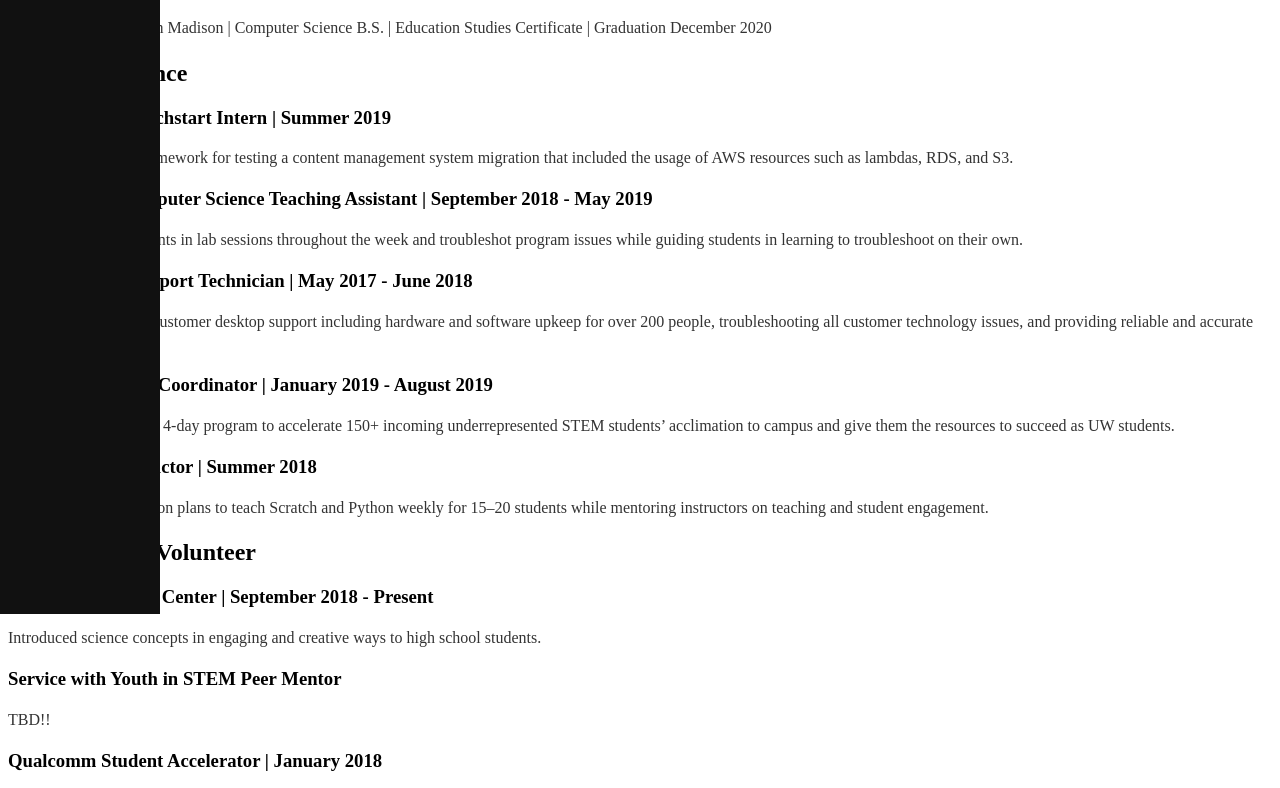
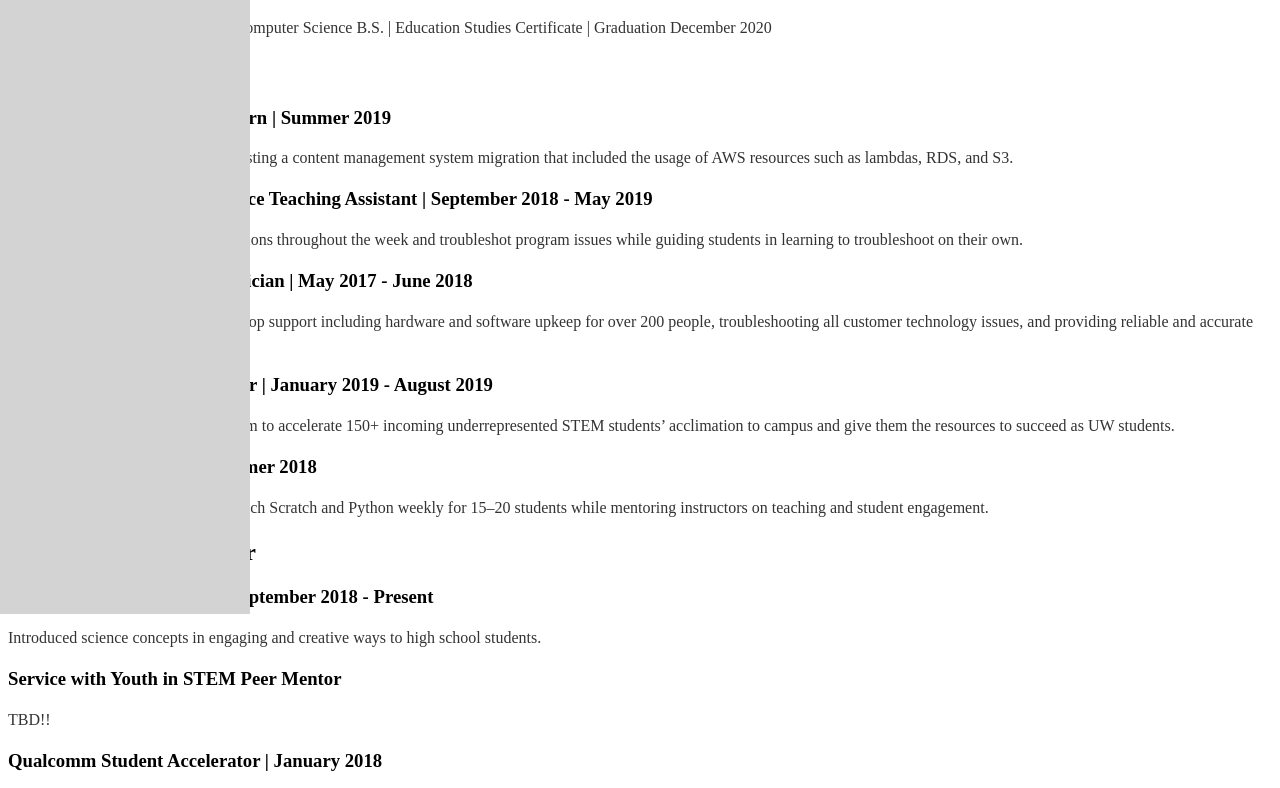
Before and after one commit to laurynbranham47/laurynbranham47.github.io, a plain HTML site: page resume.html in a window 1280 px wide. Shown: the part 206-994 px from the top of the page. Drawn offline with Linux system fonts and the light colour scheme.

Commit message:
Updating resume.html sidebar color and width

```diff
--- a/css/resume.css
+++ b/css/resume.css
@@ -33,20 +33,20 @@ ul.posts li {
   clear: both;
 }
 
-/* The sidebar menu */
+/* The sidebar menu - Credit: w3schools */
 .sidenav {
   height: 100%; /* Full-height: remove this if you want "auto" height */
-  width: 160px; /* Set the width of the sidebar */
+  width: 250px; /* Set the width of the sidebar */
   position: fixed; /* Fixed Sidebar (stay in place on scroll) */
   z-index: 1; /* Stay on top */
   top: 0; /* Stay at the top */
   left: 0;
-  background-color: #111; /* Black */
+  background-color: #D3D3D3; /* Light Gray */
   overflow-x: hidden; /* Disable horizontal scroll */
   padding-top: 20px;
 }
 
-/* The navigation menu links */
+/* The navigation menu links
 .sidenav a {
   padding: 6px 8px 6px 16px;
   text-decoration: none;
@@ -55,19 +55,21 @@ ul.posts li {
   display: block;
 }
 
-/* When you mouse over the navigation links, change their color */
+When you mouse over the navigation links, change their color --comment
 .sidenav a:hover {
   color: #f1f1f1;
 }
 
-/* Style page content */
+Style page content -- comment
 .main {
-  margin-left: 160px; /* Same as the width of the sidebar */
+  margin-left: 160px; Same as the width of the sidebar -- code w/comment
   padding: 0px 10px;
 }
 
-/* On smaller screens, where height is less than 450px, change the style of the sidebar (less padding and a smaller font size) */
+On smaller screens, where height is less than 450px, change the style of the sidebar (less padding and a smaller font size) -- comment
 @media screen and (max-height: 450px) {
   .sidenav {padding-top: 15px;}
   .sidenav a {font-size: 18px;}
 }
+
+*/
```
